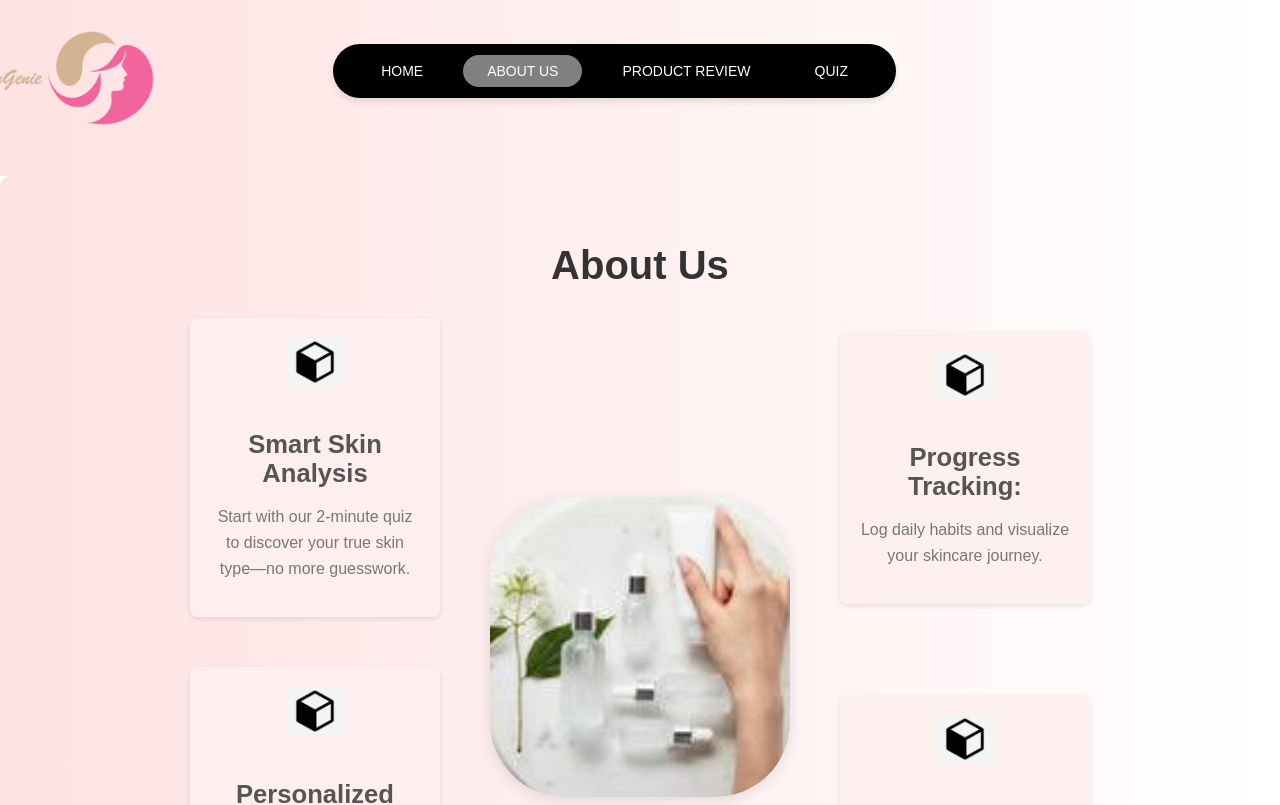
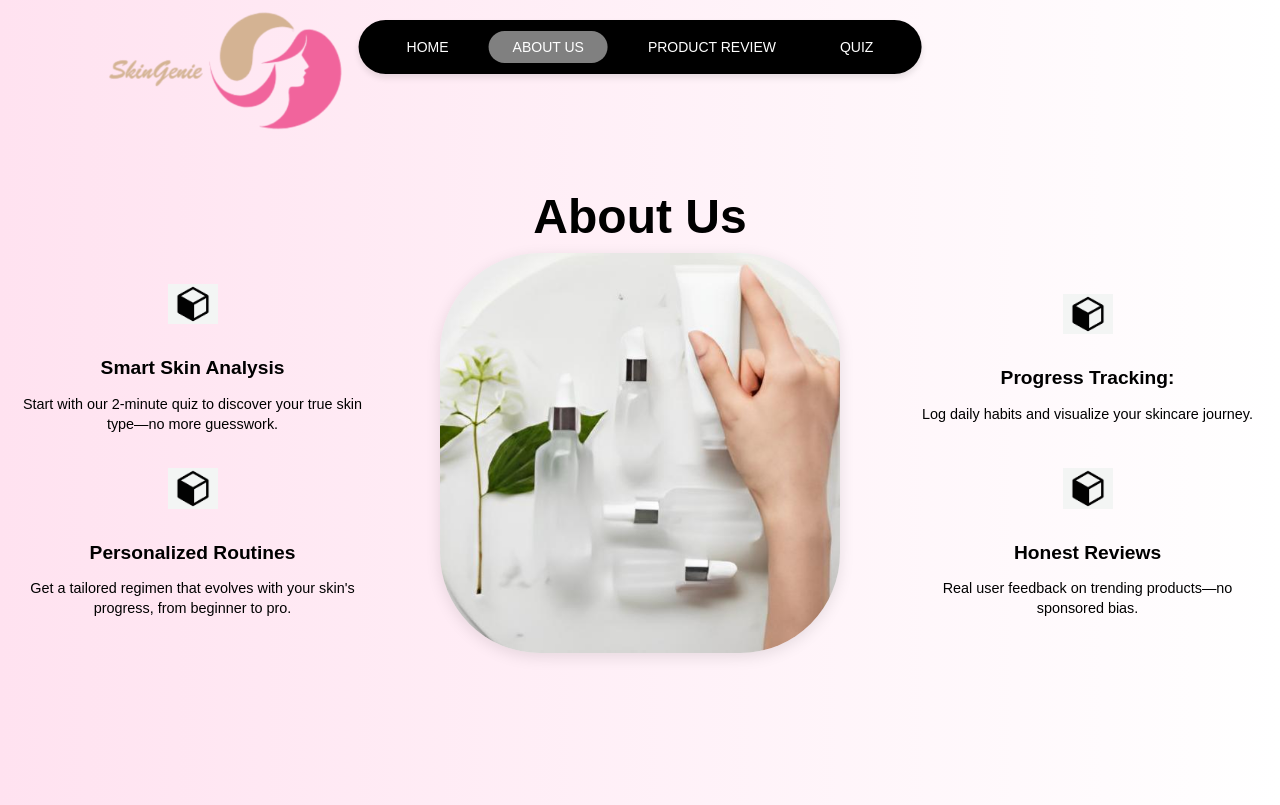
Before and after one commit to kalviumcommunity/S64_Samragyi_Capstone_SkinGenie, a React (Vite) app in the folder frontend/: page /about in a window 1280 px wide. Shown: the top 805 px of the page. Built offline with nearby package versions, Linux system fonts and the light colour scheme.

Commit message:
Home and AboutUs done

```diff
--- a/frontend/src/App.css
+++ b/frontend/src/App.css
@@ -2,7 +2,5 @@ body {
     font-family: Arial, sans-serif;
     margin: 0;
     padding: 0;
+    background-image: linear-gradient(to right, #ffe2f0, #fff);
   }
-*{
-  height: fit-content;
-}
--- a/frontend/src/pages/HomePage.jsx
+++ b/frontend/src/pages/HomePage.jsx
@@ -1,15 +1,15 @@
 import React from 'react';
-import '../styles/HomePage.css'; // Import the CSS
+import '../styles/HomePage.css';
+import { Link } from 'react-router-dom'; // Import Link
 
 function HomePage() {
   return (
     <div className="home-page">
       <div className="content-container">
-      {/* <img src="\logo.png" alt="SkinGenie Logo" className="logo" /> */}
         <div className="text-content">
           <h1>SkinGenie</h1>
           <p>Your intelligent skincare companion that revolutionizes personalized skincare routines. Designed for both beginners and enthusiasts, SkinGenie starts with a quick quiz to analyze your unique skin type and concerns, then generates a tailored routine that progresses from basic cleansing to advanced treatments. Track your daily progress, explore honest reviews from real users, and engage with a supportive skincare community—all in one place. Say goodbye to guesswork and hello to healthier, happier skin with SkinGenie – where science meets self-care.</p>
-          <button>GET STARTED</button>
+          <Link to="/signup"><button>GET STARTED</button></Link>
         </div>
         <div className="image-container">
           <img src="\model.png" alt="Skincare Model" />
--- a/frontend/src/styles/AboutUs.css
+++ b/frontend/src/styles/AboutUs.css
@@ -1,91 +1,130 @@
 .about-us-container {
-  background: linear-gradient(to right, #ffe2e2, #ffffff);
-  border-radius: 10px 10px 0 0;
+  background: transparent;
+  border-radius: 0; /* Remove border-radius */
   text-align: center;
   font-family: 'Arial', sans-serif;
   position: relative;
-  margin-top: 0;
-  padding: 40px 20px;
+  margin: 0; /* Remove margin */
+  padding: 0; /* Remove padding */
   overflow: hidden;
+  display: flex;
+  flex-direction: column;
+  align-items: center;
+  justify-content: flex-start;
+  min-height: 100vh;
 }
 
 .about-us-container h1 {
-  color: #333;
+  color: black;
   margin-bottom: 20px;
-  font-size: 2.5em;
+  font-size: 3.0em;
+  padding-top: 40px; /* Add padding to top */
 }
 
 .content-grid {
   display: grid;
   grid-template-columns: repeat(2, 1fr);
-  column-gap: 400px;
-  row-gap: 50px;
-  margin-top: 30px;
-  width: 100%;
-  max-width: 900px;
+  column-gap: 550px; /* Reduce column gap */
+  row-gap: 20px; /* Reduce row gap */
+  margin-top: 0; /* Remove top margin */
+
+  /* width: 80%;
+  max-width: 800px; */
   margin-left: auto;
   margin-right: auto;
   align-items: center;
+  padding: 20px;
 }
 
 .feature {
   text-align: center;
-  background: rgba(255, 240, 240, 0.9);
-  border-radius: 8px;
-  padding: 20px;
-  transition: transform 0.3s, box-shadow 0.3s;
-  box-shadow: 0 2px 5px rgba(0, 0, 0, 0.1);
+  background: none; /* Remove background */
+  border-radius: 0; /* Remove border-radius */
+  padding: 0; /* Remove padding */
+  transition: none; /* Remove transition */
+  box-shadow: none; /* Remove box-shadow */
 }
 
 .feature:hover {
-  transform: scale(1.05);
-  box-shadow: 0 8px 25px rgba(0, 0, 0, 0.2);
+  transform: none; /* Remove transform */
+  box-shadow: none; /* Remove box-shadow */
 }
 
 .feature img {
-  width: 60px;
+  width: 50px; /* Adjust image size */
   height: auto;
-  margin-bottom: 15px;
+  margin-bottom: 10px;
 }
 
 .feature h3 {
-  color: #555;
-  font-size: 1.6em;
-  margin-bottom: 10px;
+  color: black;
+  font-size: 1.2em; /* Adjust font size */
+  margin-bottom: 5px; /* Reduce margin */
 }
 
 .feature p {
-  color: #777;
-  font-size: 1em;
-  line-height: 1.6;
+  color: black;
+  font-size: 0.9em; /* Adjust font size */
+  line-height: 1.4; /* Adjust line height */
 }
 
-/* Center image adjustments */
 .center-image {
-  position: absolute;
-  left: 0;
-  right: 0;
-  top: 55%;
-  transform: translateY(-50%);
-  width: 100%;
+  position: relative; /* Change to relative */
+  left: auto; /* Remove left */
+  right: auto; /* Remove right */
+  bottom: 400px; /* Remove top */
+  transform: none; /* Remove transform */
+  width: 100%; /* Adjust width */
   display: flex;
   justify-content: center;
   align-items: center;
-  pointer-events: none; /* Allows clicking on elements behind the image */
+  pointer-events: auto; /* Restore pointer events */
+  margin-bottom: 20px;
 }
 
 .center-image::before,
 .center-image::after {
-  content: '';
-  flex: 1;
+  display: none; /* Hide pseudo-elements */
 }
 
 .center-image img {
-  width: 300px;
-  height: 300px;
-  border-radius: 25%;
+  width: 400px; /* Adjust image size */
+  height: 400px; /* Adjust image size */
+  border-radius: 25%; /* Make it a circle */
   object-fit: cover;
   box-shadow: 0 4px 15px rgba(0, 0, 0, 0.1);
+}
+
+/* Add device mockup */
+.device-mockup {
+  background: url('/laptop-mockup.png') no-repeat center/contain;
+  width: 90%;
+  max-width: 1200px;
+  height: 0;
+  padding-bottom: 60%; /* Adjust this value to fit the content */
+  position: relative;
+  display: flex;
+  align-items: center;
+  justify-content: center;
+}
+
+/* Inner content wrapper */
+.content-wrapper {
+  position: absolute;
+  top: 12%; /* Adjust these values to position content */
+  left: 10%;
+  width: 80%;
+  height: 75%;
+  background: linear-gradient(to bottom, #fff, #f8c6c6);
+  border-radius: 20px;
+  padding: 20px;
+  box-sizing: border-box;
+  text-align: center;
+}
+
+/* Move h1 inside content-wrapper */
+.device-mockup .content-wrapper h1 {
+    padding-top: 0;
 }
 
 @media (max-width: 768px) {
@@ -95,10 +134,12 @@
   }
 
   .center-image {
-    position: relative;
-    transform: none;
-    top: auto;
-    width: 180px;
+    width: 100%; /* Adjust width */
     margin: 20px auto;
   }
+
+  .center-image img {
+    width: 150px; /* Adjust image size */
+    height: 150px; /* Adjust image size */
+  }
 }
--- a/frontend/src/styles/HomePage.css
+++ b/frontend/src/styles/HomePage.css
@@ -2,39 +2,36 @@
   display: flex;
   flex-direction: column;
   align-items: center;
-  background: linear-gradient(to right, #ffe2e2, #fff); /* Pink gradient background */
+  background: transparent;
+  min-height: 100vh; /* Ensure full height */
+  padding: 20px;
+  box-sizing: border-box; /* Include padding in width/height */
 }
 
 .content-container {
   display: flex;
-  align-items: flex-start;
+  justify-content: space-between; /* Distribute space between text and image */
+  align-items: center; /* Vertically align items */
   width: 90%;
   max-width: 1400px;
   padding: 20px;
-}
-
-.logo {
-  display: block;
-  width: 175px; /* Adjust width as needed */
-  height: auto; /* Maintain aspect ratio */
-  margin: 0 auto;
-
+  box-sizing: border-box;
 }
 
 .text-content {
-  flex: 1;
-  width: 700px;
+  flex: 1; /* Take up available space */
+  width: auto; /* Adjust width automatically */
   padding-right: 20px;
   text-align: left;
   text-shadow: 2px 2px 4px rgba(0, 0, 0, 0.2);
 }
 
 .text-content h1 {
-  font-size: 3.0em; /* Larger title */
+  font-size: 3.0em;
   color: #333;
-  margin-left: 180px;
+  margin-left: 0; /* Remove fixed margin */
   margin-bottom: 20px;
-  text-shadow: 1px 1px 2px rgba(0, 0, 0, 0.1); /* Text shadow */
+  text-shadow: 1px 1px 2px rgba(0, 0, 0, 0.1);
 }
 
 .text-content p {
@@ -45,7 +42,7 @@
 }
 
 .text-content button {
-  background-color: #000; /* Black button */
+  background-color: #000;
   color: white;
   padding: 15px 30px;
   border: none;
@@ -53,26 +50,25 @@
   cursor: pointer;
   font-size: 1.1em;
   transition: background-color 0.3s ease;
-  box-shadow: 0 4px 6px rgba(0, 0, 0, 0.1); /* Button shadow */
+  box-shadow: 0 4px 6px rgba(0, 0, 0, 0.1);
 }
 
 .text-content button:hover {
-  background-color: #333; /* Darker black on hover */
+  background-color: #333;
 }
 
 .image-container {
-  flex: 1;
+  flex: 1; /* Take up available space */
   text-align: right;
-  margin-top: -110px; /* Add margin to the top to push the image down */
-  width: 700px;
-
+  width: auto; /* Adjust width automatically */
+  margin-top: -50px;
 }
 
 .image-container img {
-  max-width: 100%; /* Make image responsive */
+  max-width: 100%;
   height: auto;
   border-radius: 10px;
-  /* box-shadow: 0 6px 12px rgba(0, 0, 0, 0.15); More prominent shadow */
+  display: block; /* Remove extra space */
 }
 
 /* Responsive adjustments */
--- a/frontend/src/styles/Navbar.css
+++ b/frontend/src/styles/Navbar.css
@@ -1,31 +1,33 @@
 /* Navbar styling */
 .navbar {
   width: 100%;
-  height: 60px;
+  height: 85px;
   display: flex;
-  justify-content: center;
   align-items: center;
-  background: linear-gradient(to right, #ffe2e2, #fff);
+  background: transparent;
   padding: 1rem 0;
-  padding-bottom: 100px
 }
-.logo-icon{
-  width: 200px;
-  height: 200px;
-  margin-left: -70%;
-  margin-top: 35%;
+
+.logo-icon {
+  width: 250px;
+  height: 250px;
+  margin-left: 6rem; /* Changed to rem unit */
+  margin-top: 1rem; /* Resetting top margin */
+  display: flex;
+  justify-self: flex-start;
 }
 
 /* Menu styling */
 .menu {
+  position: absolute;
+  top: 20px;
+  left: 50%;
+  transform: translateX(-50%);
+  display: flex;
   padding: 0.7rem 1rem;
-  margin-right: 30%;
-  margin-top: 50px;
   background-color: black;
   box-shadow: 0 4px 6px rgba(0, 0, 0, 0.1);
   border-radius: 9999px;
-  display: flex;
-  align-items: center;
 }
 
 /* Menu items styling */
@@ -52,39 +54,3 @@
   background-color: grey;
   color: white;
 }
-
-/* Content styling */
-.content {
-  text-align: center;
-  margin-top: 2.5rem;
-  padding: 0 1rem;
-}
-
-.content h1 {
-  font-size: 2.25rem;
-  font-weight: bold;
-  color: #2D3748;
-}
-
-.content p {
-  margin-top: 1rem;
-  color: #4A5568;
-  font-size: 1.25rem;
-}
-
-/* Button styling */
-.get-started-btn {
-  padding: 0.75rem 1.5rem;
-  background-color: black;
-  color: white;
-  font-size: 1rem;
-  font-weight: 600;
-  border: none;
-  border-radius: 9999px;
-  cursor: pointer;
-  transition: background-color 0.3s;
-}
-
-.get-started-btn:hover {
-  background-color: grey;
-}
```
Also changed, not shown: frontend/src/pages/LoginPage.jsx (+13 -25 lines), frontend/src/pages/SignupPage.jsx (+14 -30 lines), frontend/src/styles/LoginPage.css (+60 -0 lines), frontend/src/styles/SignupPage.css (+60 -0 lines), frontend/public/centreImageAboutUs.jpeg, frontend/src/components/Navbar.jsx (line endings or trailing spaces).
